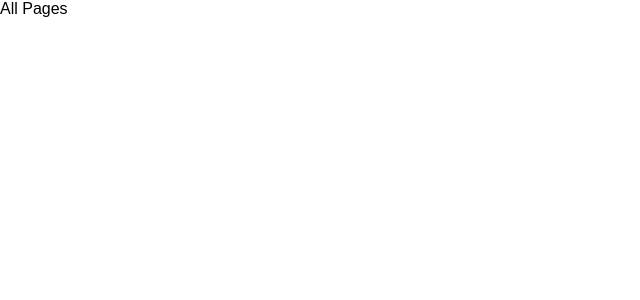
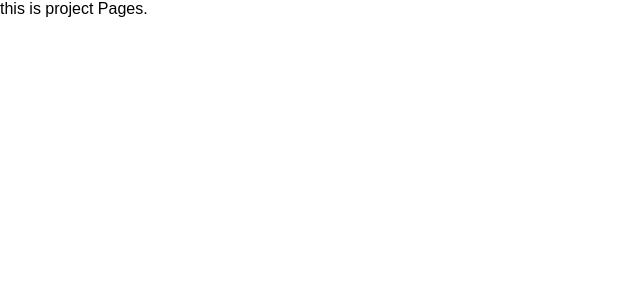
Before and after one commit to Imran-2022/PROJECT-MANAGEMENT, a React (Create React App) app: page /projects in a window 1280 px wide. Shown: the top 300 px of the page, without its empty margins (0-640 px from the left). Built offline with nearby package versions, Linux system fonts and the light colour scheme.

Commit message:
project structure

```diff
--- a/package.json
+++ b/package.json
@@ -8,6 +8,7 @@
     "@testing-library/user-event": "^13.5.0",
     "react": "^18.1.0",
     "react-dom": "^18.1.0",
+    "react-router-dom": "^6.3.0",
     "react-scripts": "5.0.1",
     "web-vitals": "^2.1.4"
   },
--- a/src/App.js
+++ b/src/App.js
@@ -1,10 +1,12 @@
 import React from 'react'
 import Pages from './components/Pages/Pages';
-
+import Context from './Context/Context';
 function App() {
   return (
     <>
-      <Pages/>
+      <Context>
+        <Pages />
+      </Context>
     </>
   );
 }
--- /dev/null
+++ b/src/Context/Context.js
@@ -0,0 +1,13 @@
+import React, { createContext, useState } from 'react';
+export const userContext=createContext()
+
+const Context = ({children}) => {
+    const [loginUser,setLoginUser]=useState({name:"imran"})
+    return (
+        <userContext.Provider value={[loginUser,setLoginUser]}>
+            {children}
+        </userContext.Provider>
+    );
+};
+
+export default Context;
--- a/src/common.css
+++ b/src/common.css
@@ -23,3 +23,7 @@
     margin: 0;
     font-family: 'Montserrat', sans-serif;
 }
+
+img{
+    max-width: 100%;
+}
--- a/src/components/Home/Header.js
+++ b/src/components/Home/Header.js
@@ -3,7 +3,6 @@ import React from 'react';
 const Header = () => {
     return (
         <div>
-
             <img src="https://ict-innovation-fest-2021.mist.ac.bd/assets/img/project.jpeg" alt="" />
         </div>
     );
--- a/src/components/Home/Home.js
+++ b/src/components/Home/Home.js
@@ -1,10 +1,10 @@
 import React from 'react';
-
+import Header from './Header';
 const Home = () => {
     return (
-        <div>
-
-        </div>
+        <>
+            <Header/>
+        </>
     );
 };
 
--- a/src/components/Pages/Pages.js
+++ b/src/components/Pages/Pages.js
@@ -1,11 +1,19 @@
 import React from 'react';
 import "./Pages.css"
+import { Routes, Route } from "react-router-dom";
+import Home from '../Home/Home';
+import Projects from '../Projects/Projects';
+import SingleProject from '../Projects/SingleProject';
 const Pages = () => {
     return (
-        <div>
-            <p>All Pages</p>
+        <>
+            <Routes>
+                <Route path="/" element={<Home />} />
+                <Route path="projects" element={<Projects />} />
+                <Route path="project/:id" element={<SingleProject />} />
+            </Routes>
+        </>
 
-        </div>
     );
 };
 
--- /dev/null
+++ b/src/components/Projects/Projects.css
@@ -0,0 +1,2 @@
+/* projects  */
+/* single Projects */
--- /dev/null
+++ b/src/components/Projects/Projects.js
@@ -0,0 +1,11 @@
+import React from 'react';
+import "./Projects.css"
+const Projects = () => {
+    return (
+        <div>
+            <p>this is project Pages.</p>
+        </div>
+    );
+};
+
+export default Projects;
--- /dev/null
+++ b/src/components/Projects/SingleProject.js
@@ -0,0 +1,11 @@
+import React from 'react';
+import "./Projects.css"
+const SingleProject = () => {
+    return (
+        <div>
+            <p>here project Details</p>
+        </div>
+    );
+};
+
+export default SingleProject;
--- a/src/index.js
+++ b/src/index.js
@@ -2,8 +2,10 @@ import React from 'react';
 import ReactDOM from 'react-dom/client';
 import './common.css';
 import App from './App';
-
+import { BrowserRouter } from "react-router-dom";
 const root = ReactDOM.createRoot(document.getElementById('root'));
 root.render(
-    <App />
+    <BrowserRouter>
+        <App />
+    </BrowserRouter>
 );
```
Also changed, not shown: 2 other files (tests, documents, lock files or other folders).
